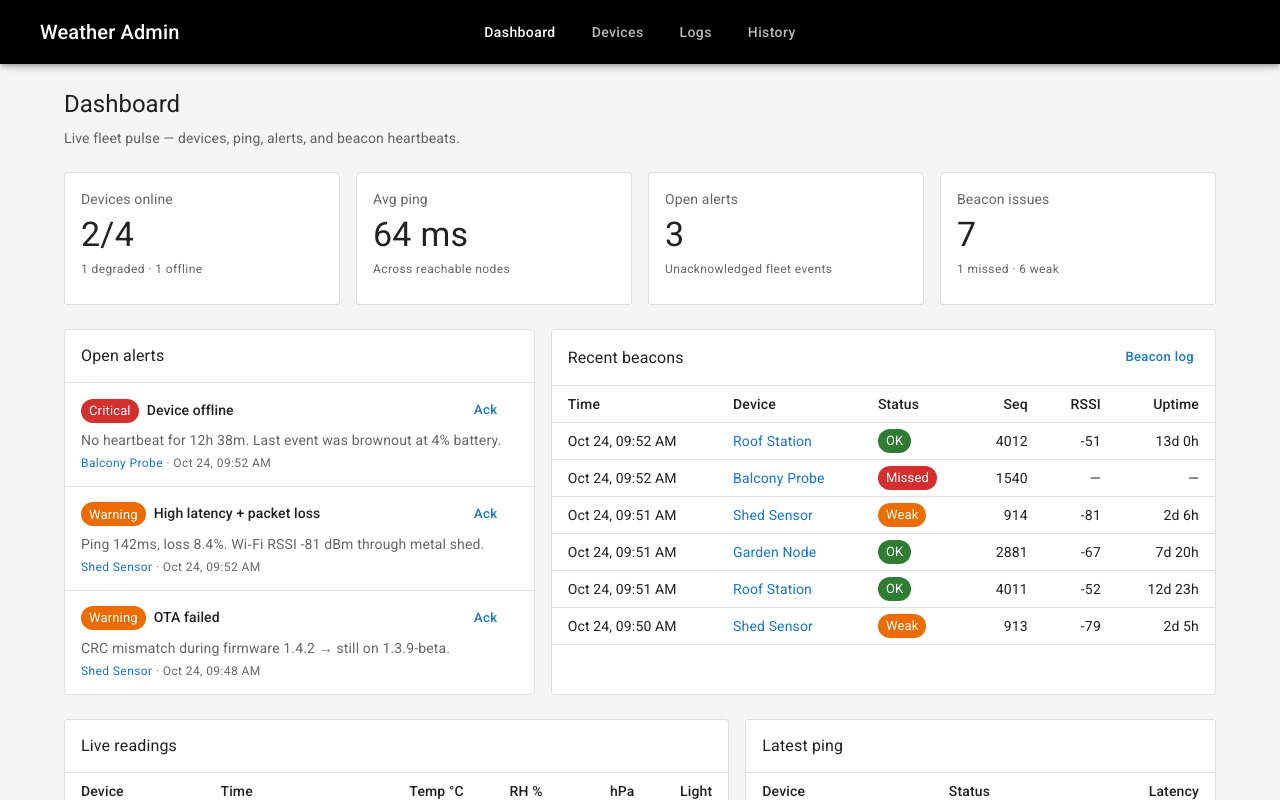
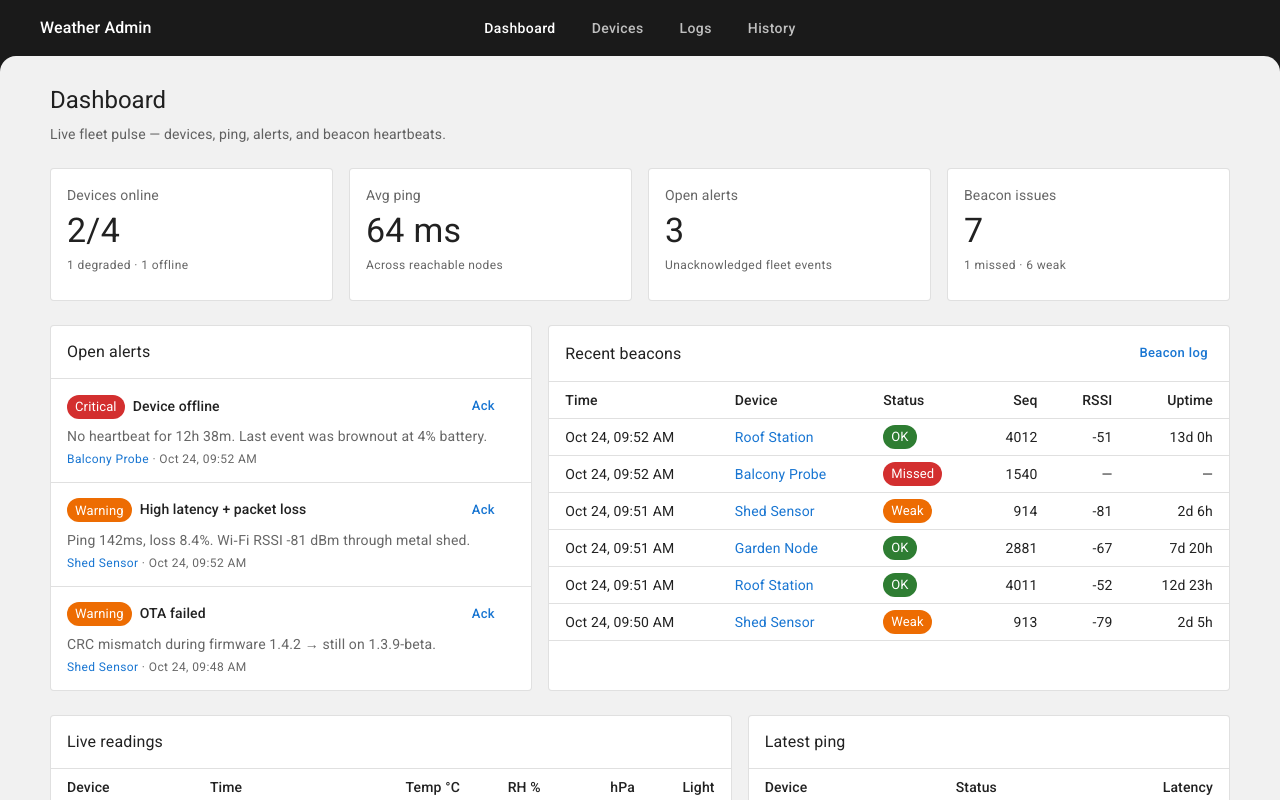
Before and after one commit to raiyansarker/weather-station, a React (Vite) app in the folder admin/: page / in a window 1280 px wide. Shown: the top 800 px of the page. Built offline with nearby package versions, Linux system fonts and the light colour scheme; some icons are missing.

Commit message:
style(admin): adopt Shopify curved content shell
Dark chrome with a full-bleed light well so the console reads as
one frame instead of a padded app container.

```diff
--- a/admin/index.html
+++ b/admin/index.html
@@ -4,7 +4,7 @@
     <meta charset="UTF-8" />
     <link rel="icon" type="image/svg+xml" href="/favicon.svg" />
     <meta name="viewport" content="width=device-width, initial-scale=1.0" />
-    <meta name="theme-color" content="#000000" />
+    <meta name="theme-color" content="#1a1a1a" />
     <link rel="preconnect" href="https://fonts.googleapis.com" />
     <link rel="preconnect" href="https://fonts.gstatic.com" crossorigin />
     <link
--- a/admin/src/index.css
+++ b/admin/src/index.css
@@ -12,6 +12,6 @@ body,
 }
 
 body {
+  background: #1a1a1a;
   -webkit-font-smoothing: antialiased;
-  -moz-osx-font-smoothing: grayscale;
 }
--- a/admin/src/layout/AppShell.tsx
+++ b/admin/src/layout/AppShell.tsx
@@ -1,9 +1,12 @@
 import Box from '@mui/material/Box'
-import Container from '@mui/material/Container'
 import { Outlet } from 'react-router-dom'
 
 import { TopBar } from './TopBar'
 
+/**
+ * Shopify layout: dark chrome + light content well with curved top corners.
+ * Components inside remain Material UI.
+ */
 export function AppShell() {
   return (
     <Box
@@ -11,14 +14,34 @@ export function AppShell() {
         minHeight: '100dvh',
         display: 'flex',
         flexDirection: 'column',
-        bgcolor: 'background.default',
+        bgcolor: '#1a1a1a',
       }}
     >
       <TopBar />
-      <Box component="main" sx={{ flex: 1, py: 3 }}>
-        <Container maxWidth="lg">
-          <Outlet />
-        </Container>
+      <Box
+        component="main"
+        sx={{
+          flex: 1,
+          display: 'flex',
+          flexDirection: 'column',
+          minHeight: 0,
+        }}
+      >
+        <Box
+          sx={{
+            flex: 1,
+            bgcolor: '#f1f1f1',
+            borderTopLeftRadius: { xs: 12, sm: 16 },
+            borderTopRightRadius: { xs: 12, sm: 16 },
+            overflow: 'auto',
+            px: { xs: 2, sm: 3, lg: 4 },
+            py: { xs: 2.5, sm: 3.5 },
+          }}
+        >
+          <Box sx={{ maxWidth: 1180, mx: 'auto', width: '100%' }}>
+            <Outlet />
+          </Box>
+        </Box>
       </Box>
     </Box>
   )
--- a/admin/src/layout/TopBar.tsx
+++ b/admin/src/layout/TopBar.tsx
@@ -24,8 +24,8 @@ export function TopBar() {
   const { pathname } = useLocation()
 
   return (
-    <AppBar position="sticky">
-      <Toolbar sx={{ position: 'relative' }}>
+    <AppBar position="sticky" elevation={0} sx={{ bgcolor: '#1a1a1a', color: '#fff' }}>
+      <Toolbar sx={{ position: 'relative', minHeight: { xs: 56, sm: 56 } }}>
         <Box sx={{ display: 'flex', alignItems: 'center', minWidth: 0, zIndex: 1 }}>
           <WbCloudyIcon sx={{ mr: 1.5 }} />
           <Typography
@@ -34,6 +34,7 @@ export function TopBar() {
             to="/"
             sx={{
               fontWeight: 500,
+              fontSize: 16,
               color: 'inherit',
               textDecoration: 'none',
               whiteSpace: 'nowrap',
@@ -66,9 +67,10 @@ export function TopBar() {
                   px: 1.5,
                   minWidth: 'auto',
                   fontWeight: 500,
-                  opacity: active ? 1 : 0.72,
+                  color: active ? '#fff' : 'rgba(255,255,255,0.72)',
+                  opacity: 1,
                   transition: 'none',
-                  '&:hover': { bgcolor: 'transparent', opacity: 1 },
+                  '&:hover': { bgcolor: 'transparent', color: '#fff' },
                 }}
               >
                 {item.label}
@@ -86,9 +88,10 @@ export function TopBar() {
             disableRipple
             sx={{
               transition: 'none',
-              bgcolor: pathname === '/settings' ? 'rgba(255,255,255,0.16)' : 'transparent',
+              bgcolor: pathname === '/settings' ? 'rgba(255,255,255,0.12)' : 'transparent',
               '&:hover': {
-                bgcolor: pathname === '/settings' ? 'rgba(255,255,255,0.16)' : 'transparent',
+                bgcolor:
+                  pathname === '/settings' ? 'rgba(255,255,255,0.12)' : 'transparent',
               },
             }}
           >
```
Also changed, not shown: admin/public/favicon.svg, 1 other file (tests, documents, lock files or other folders).
